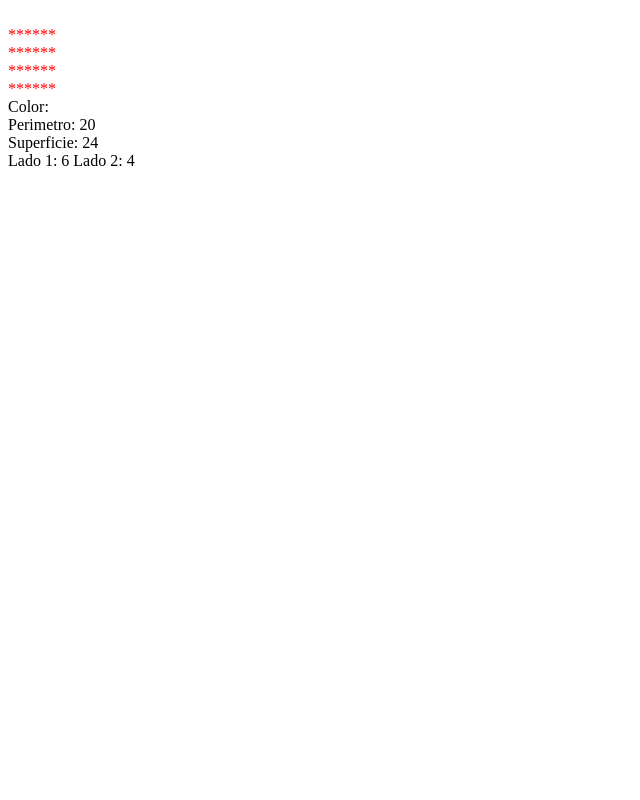
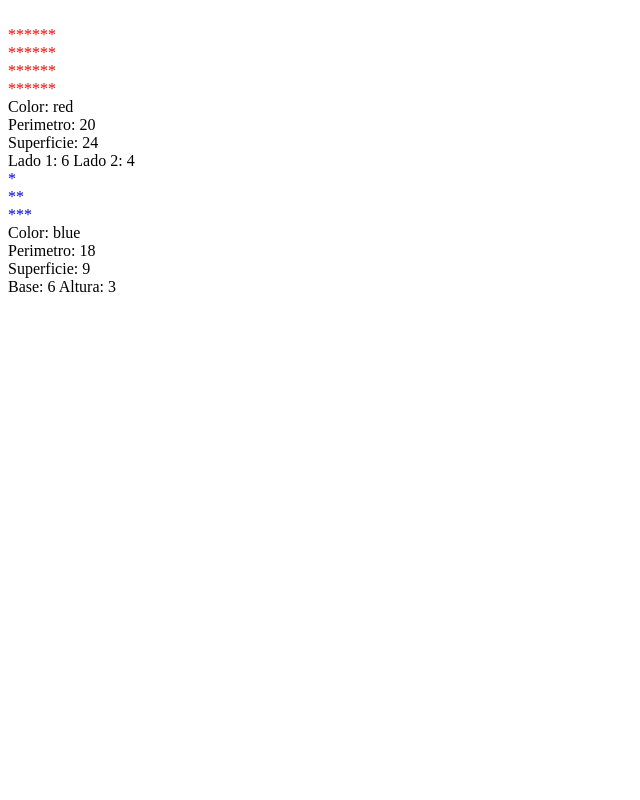
Before and after one commit to maxiVidarte/GuiaProgramacion3-2017, a PHP site: page /Clase02/Aplicacion15/index.php in a window 1280 px wide. Shown: the whole page, without its empty margins (0-640 px from the left). Run offline with PHP 8.4, Linux system fonts and the light colour scheme; data that the repository does not hold is empty.

Commit message:
ejercicio 15 dibuja el triangulo mal

```diff
--- a/Clase02/Aplicacion15/Clases.php
+++ b/Clase02/Aplicacion15/Clases.php
@@ -1,10 +1,10 @@
 <?php
 /**
- *
+ * la clase figura geometrica es la clase padre del ejercicio
  */
 abstract class FiguraGeometrica
 {
-    protected $_color;
+    protected $_color;//="yellow";
     protected $_perimetro;
     protected $_superficie;
     function FiguraGeometrica()
@@ -15,11 +15,11 @@ abstract class FiguraGeometrica
 
     public function GetColor()
     {
-        return $_color;
+        return $this->_color;
     }
     public function SetColor(String $color)
     {
-        $_color = $color;
+        $this->_color = $color;
     }
     public function ToString()
     {
@@ -32,6 +32,7 @@ abstract class FiguraGeometrica
  */
 class Rectangulo extends FiguraGeometrica
 {
+    //private $Colo;
     private $_ladoDos;
     private $_ladoUno;
     function Rectangulo($l1,$l2)
@@ -45,8 +46,14 @@ class Rectangulo extends FiguraGeometrica
         $this->_perimetro = $this->_ladoDos*2+$this->_ladoUno*2;
         $this->_superficie = $this->_ladoDos*$this->_ladoUno;
     }
+    public function SetColor($color1)
+    {
+        $this->_color=$color1;
+
+    }
     public function Dibujar()
     {
+        $color=$this->GetColor();
         $string="";
         $aux1=$this->_ladoDos;
         for ($j=$aux1; $j >0 ; $j--)
@@ -54,7 +61,7 @@ class Rectangulo extends FiguraGeometrica
             $aux2 =$this->_ladoUno;
             for ($i=$aux2; $i > 0 ; $i--)
             {
-               $string= "<font color='red'>*</font>".$string;
+               $string= "<font color='$color'>*</font>".$string;
             }
             $string= "</br>".$string;
         }
@@ -67,6 +74,51 @@ class Rectangulo extends FiguraGeometrica
         return $this->Dibujar()."</br>".$res."Lado 1: ".$this->_ladoUno."  "."Lado 2: ".$this->_ladoDos;
     }
 }
+/**
+ *
+ */
+class Triangulo extends FiguraGeometrica
+{
+    private $_altura;
+    private $_base;
+    function Triangulo($b,$h)
+    {
+        $this->_altura = $h;
+        $this->_base = $b;
+        $this->CalcularDatos();
+    }
+    protected function CalcularDatos()
+    {
+        $this->_perimetro = $this->_base *3;
+        $this->_superficie = ($this->_base*$this->_altura)/2;
+    }
+    public function SetColor($color1)
+    {
+        $this->_color=$color1;
+
+    }
+    public function Dibujar()
+    {
+        $color=$this->GetColor();
+        $string="";
+        $aux1=$this->_altura;
+        for ($j=$aux1; $j >0 ; $j--)
+        {
+           $aux2 =$this->_base;
+            for ($i=1; $i <=$j ; $i++)
+            {
+               $string= "<font color='$color'>*</font>".$string;
+           }
+            $string= "</br>".$string;
+        }
+        return $string;
+    }
+    public function ToString()
+    {
+        $res=  parent::ToString();
+        return $this->Dibujar()."</br>".$res."Base: ".$this->_base."  "."Altura: ".$this->_altura;
+    }
+}
 
 
 
--- a/Clase02/Aplicacion15/index.php
+++ b/Clase02/Aplicacion15/index.php
@@ -1,7 +1,10 @@
 <?php
 include("Clases.php");
 $objeto = new Rectangulo(6,4);
-
+$objeto->SetColor("red");
 echo $objeto->ToString();
 
+$objeto1 = new Triangulo(6,3);
+$objeto1->SetColor("blue");
+echo $objeto1->ToString();
 ?>
```
